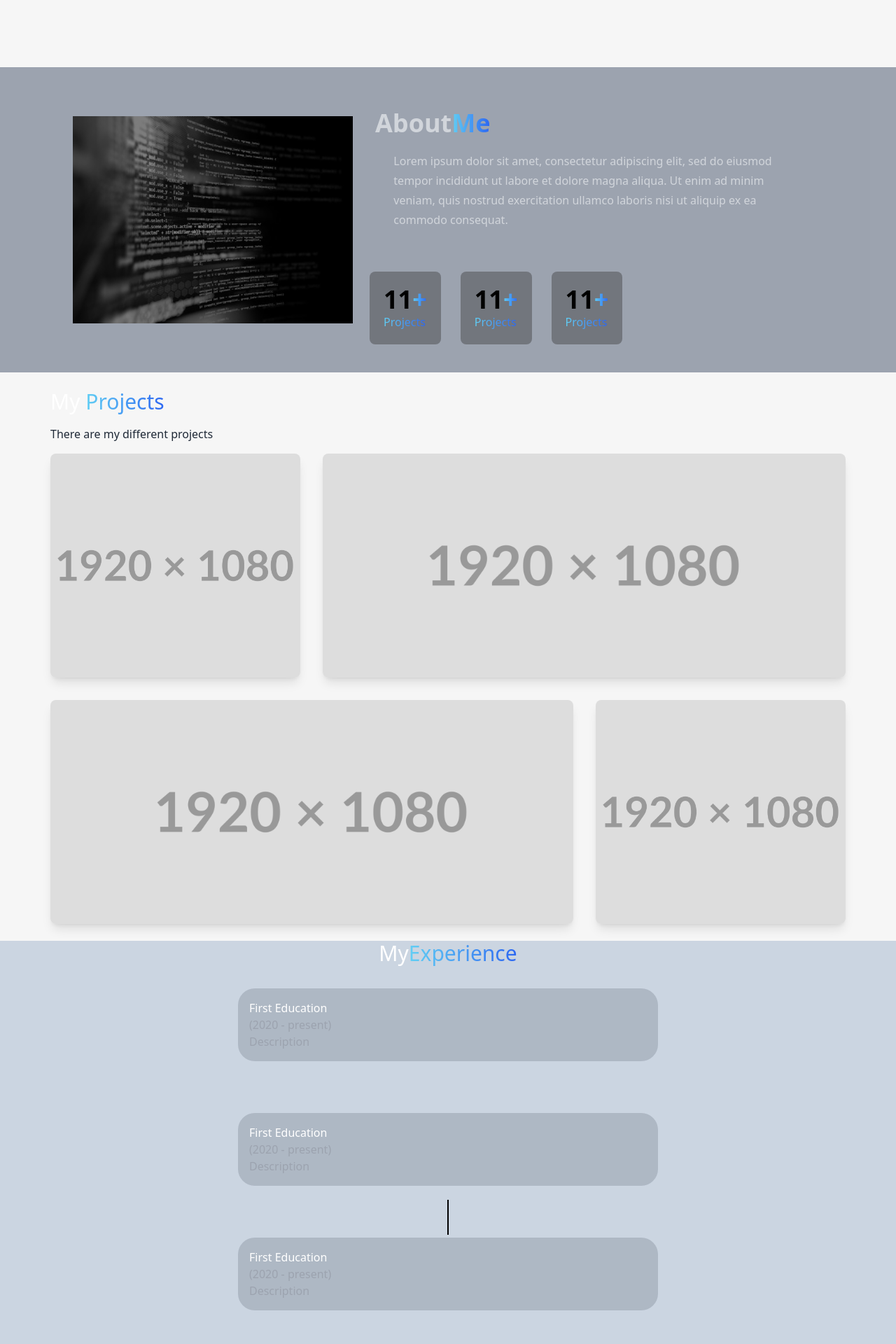
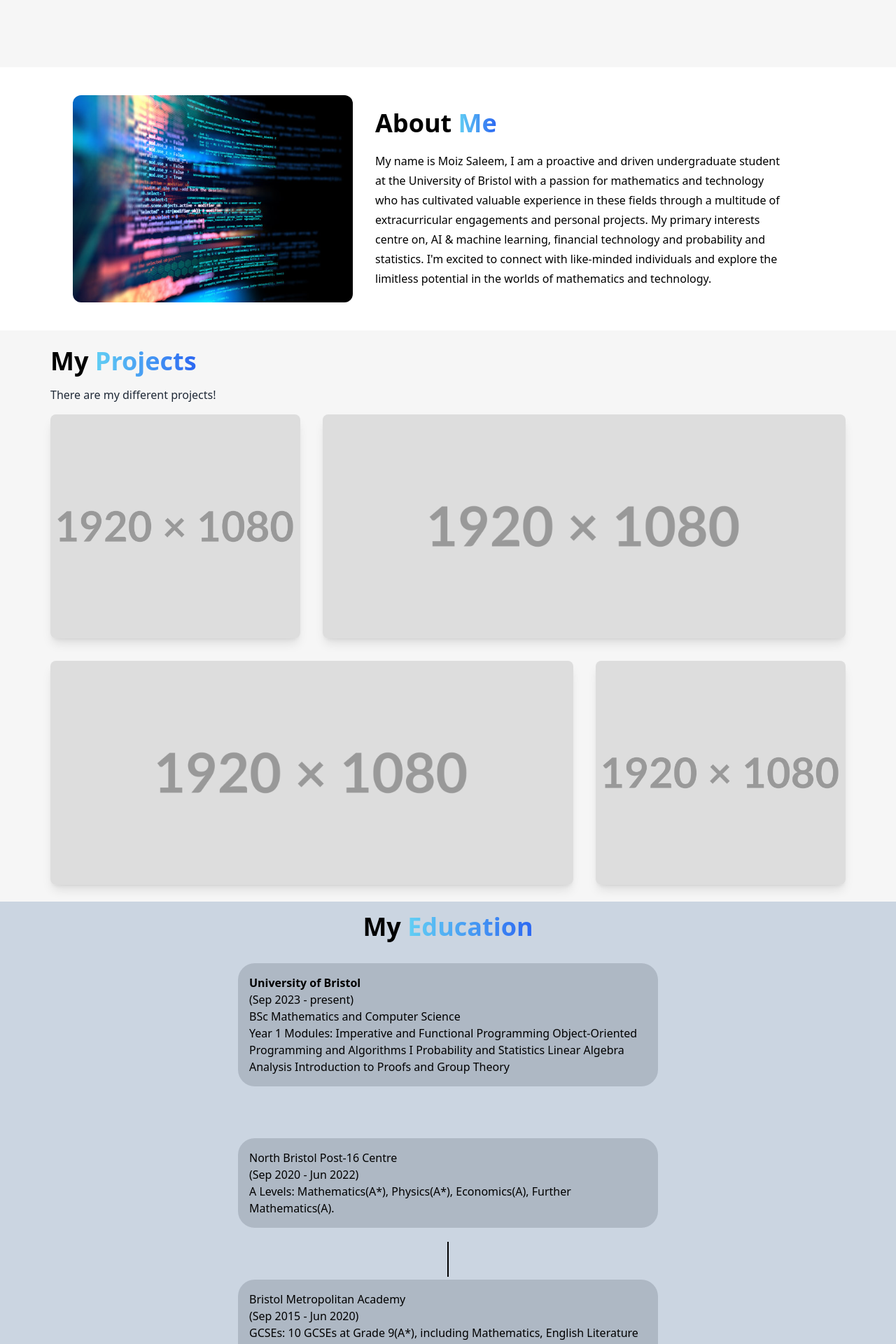
Before and after one commit to Moiz-16/js-css-portfolio-website, a React (Create React App) app: page / in a window 1280 px wide. Shown: the part 800-2720 px from the top of the page at 70% size. Built offline with nearby package versions, Linux system fonts and the light colour scheme.

Commit message:
updated styling

```diff
--- a/src/components/About.jsx
+++ b/src/components/About.jsx
@@ -3,39 +3,33 @@ import fillerImg from '../assets/codingstockpic.jpg'
 
 const About = () => {
   return (
-    <div className='py-10 text-black bg-gray-400 h-auto'>
-        <div className='flex sm:flex-row flex-col-reverse items-center md:gap-6 gap-12 px-10 max-w-6xl mx-auto'>
+    <div className='py-10 h-auto bg-[#ffffff] text-black'>
+        <div className='flex md:flex-row flex-col-reverse items-center md:gap-6 gap-12 px-10 max-w-6xl mx-auto'>
             <div>
                 <div className='w-[400px] h-full'>
                     <img
                         src={fillerImg}
                         alt = ""
-                        className="object-cover rounded-x1 h-[300] filter grayscale brightness-50"
+                        className="object-cover rounded-xl h-[300] "
                     />
 
                 </div>
-
-
             </div>
 
             <div>
                 <div className='p-2'>
-                    <div className='text-gray-300 my-3'>
-                        <h3 className='text-4xl font-semibold mb-5'>About<span className='primary-text'>Me</span></h3>
-                        <p className='tet-justify leading-7 w-11/12 mx-auto'>
+                    <div className='text-black my-3'>
+                        <h3 className='text-4xl font-semibold mb-5'>About <span className='primary-text'>Me</span></h3>
+                        <p className='tet-justify leading-7 w-11/12'>
 
-                            Lorem ipsum dolor sit amet, consectetur adipiscing elit, sed do eiusmod
-                            tempor incididunt ut labore et dolore magna aliqua. Ut enim ad minim veniam,
-                            quis nostrud exercitation ullamco laboris nisi ut aliquip ex ea commodo consequat.
-
-
+                        My name is Moiz Saleem, I am a proactive and driven undergraduate student at the University of Bristol with a passion for mathematics and technology who has cultivated valuable experience in these fields through a multitude of extracurricular engagements and personal projects. My primary interests centre on, AI & machine learning, financial technology and probability and statistics. I'm excited to connect with like-minded individuals and explore the limitless potential in the worlds of mathematics and technology.
 
                         </p>
 
                     </div>
 
                 </div>
-                <div className='flex mt-10 items-center gap-7'>
+                {/* <div className='flex mt-10 items-center gap-7'>
 
                     <div className='bg-[#333333]/40 p-5 rounded-lg'>
                         <h3 className='md:text-4xl text-2xl font-semibold text-black'>11
@@ -59,7 +53,7 @@ const About = () => {
 
                     </div>
 
-                </div>
+                </div> */}
             </div>
 
 
--- a/src/components/Education.jsx
+++ b/src/components/Education.jsx
@@ -2,35 +2,45 @@ import React from 'react'
 
 const Education = () => {
   return (
-    <div className='"py-10 bg-slate-300'>
-        <h2 className='mb-8 text-3xl text-white text-center'>My<span>Experience</span></h2>
-        <div class="mb-[20px] text-white bg-gray-700/20 p-4 rounded-3xl max-w-[300px] sm:max-w-[600px] mx-auto">
-            <p>First Education</p>
-            <p className='text-gray-400'>(2020 - present)</p>
-            <p className='text-gray-400'>
-                Description
+    <div className=' pt-4 bg-slate-300'>
+
+        <h2 className='mb-8 m  text-4xl font-semibold text-black text-center'>My <span>Education</span></h2>
+        <div class="mb-[20px]  text-black bg-gray-700/20 p-4 rounded-3xl max-w-[300px] sm:max-w-[600px] mx-auto">
+            <p className='font-semibold'>University of Bristol</p>
+            <p className='text-black'>(Sep 2023 - present)</p>
+            <p className='text-black'>
+                BSc Mathematics and Computer Science
+            </p>
+            <p className='text-black'>
+                Year 1 Modules:
+                Imperative and Functional Programming
+                Object-Oriented Programming and Algorithms I
+                Probability and Statistics
+                Linear Algebra
+                Analysis
+                Introduction to Proofs and Group Theory
             </p>
 
         </div>
 
         <div class="h-[50px] w-[2px] bg-slate-300 my-1 mx-auto"></div>
 
-        <div class="mb-[20px] text-white bg-gray-700/20 p-4 rounded-3xl max-w-[300px] sm:max-w-[600px] mx-auto">
-            <p>First Education</p>
-            <p className='text-gray-400'>(2020 - present)</p>
-            <p className='text-gray-400'>
-                Description
+        <div class="mb-[20px] text-black bg-gray-700/20 p-4 rounded-3xl max-w-[300px] sm:max-w-[600px] mx-auto">
+            <p>North Bristol Post-16 Centre</p>
+            <p className='text-black'>(Sep 2020 - Jun 2022)</p>
+            <p className='text-black'>
+                A Levels: Mathematics(A*), Physics(A*), Economics(A), Further Mathematics(A).
             </p>
 
         </div>
 
         <div class="h-[50px] w-[2px] bg-black my-1 mx-auto"></div>
 
-        <div class="mb-[20px] text-white bg-gray-700/20 p-4 rounded-3xl max-w-[300px] sm:max-w-[600px] mx-auto">
-            <p>First Education</p>
-            <p className='text-gray-400'>(2020 - present)</p>
-            <p className='text-gray-400'>
-                Description
+        <div class="mb-[20px] text-black bg-gray-700/20 p-4 rounded-3xl max-w-[300px] sm:max-w-[600px] mx-auto">
+            <p>Bristol Metropolitan Academy</p>
+            <p className='text-black'>(Sep 2015 - Jun 2020)</p>
+            <p className='text-black'>
+            GCSEs: 10 GCSEs at Grade 9(A*), including Mathematics, English Literature and Further Mathematics.
             </p>
 
         </div>
--- a/src/components/Hero.jsx
+++ b/src/components/Hero.jsx
@@ -9,11 +9,11 @@ import { TypeAnimation } from 'react-type-animation'
 const Hero = () => {
   return (
     <div>
-        <div className='sm:h-svh  h-auto mx-auto flex flex-col-reverse sm:flex-row justify-center align-center'>
+        <div className='sm:h-svh  h-screen mx-auto flex flex-col-reverse sm:flex-row justify-center align-center'>
 
         <div className='flex flex-col justify-center items-center'>
-            <p className='md:text-7xl sm:text-4xl text-xl font-bold text-black'>Hi! I am Moiz Saleem</p>
-            <h1 className='md:text-9xl sm:text-6xl text-4xl font-bold md:py-6'>
+            <p className='md:text-7xl sm:text-4xl text-3xl font-bold text-black'>Hi! I am Moiz Saleem</p>
+            <h1 className='md:text-9xl sm:text-6xl text-5xl font-bold md:py-6'>
             <TypeAnimation
                 sequence={[
                     "Student",
@@ -31,7 +31,7 @@ const Hero = () => {
             {/* <div className='flex justify-center items-center'>
                 <p className='md:text-5xl sm:text-4xl text-xl font-bold text-gray-700'>with 5 years experience</p>
             </div> */}
-            <div className='"text-5xl flex  hjustify-start gap-16 my-7 text-purple-600'>
+            <div className='"text-5xl flex justify-start gap-16 my-7 text-purple-600'>
 
                 <a href="https://github.com/">
                     <img
--- a/src/components/Navbar.jsx
+++ b/src/components/Navbar.jsx
@@ -9,7 +9,7 @@ const Navbar = () => {
     }
 
     return (
-    <div className='z-10 bg-white text-black flex justify-between items-center max-w-[1240px] mx-auto h-24 px-6 text-l'>
+    <div className='z-10 text-black flex justify-between items-center max-w-[1240px] mx-auto h-24 px-6 text-l'>
 
         <h1 className='list-nonefont text-3xl font-bold primary-color ml-4'>moizsaleem.io</h1>
         <u1 className='hidden md:flex list-none font-bold'>
--- a/src/components/Projects.jsx
+++ b/src/components/Projects.jsx
@@ -4,14 +4,15 @@ import proj1 from '../assets/placeholder.png'
 const Projects = () => {
   return (
     <div class="py-6 max-w-[1200px] mx-auto">
-      <div class='mx-auto px-4 md:px-8'>
+      <div class='mx-auto px-10 md:px-8'>
         <div class='mb-4 flex items-center justify-between'>
           <div class='flex flex-col gap-4'>
-            <h2 class ="text-2xl lg:text-3xl text-white">
+
+            <h3 class ="text-4xl font-semibold">
               My <span>Projects</span>
-            </h2>
+            </h3>
             <p class='text-gray-800'>
-              There are my different projects
+              There are my different projects!
             </p>
 
 
--- a/src/components/particles.js
+++ b/src/components/particles.js
@@ -149,7 +149,7 @@ const ParticlesComponent = (props) => {
     () => ({
       background: {
         color: {
-          value: "#FFFFFF",
+          value: "#eeeeee",
         },
       },
       fpsLimit: 120,
```
Also changed, not shown: src/components/Experience.jsx (added).
